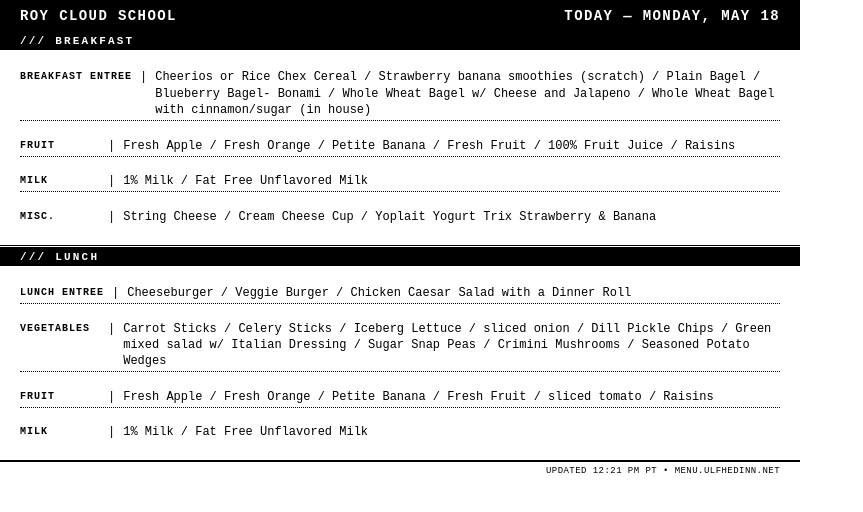
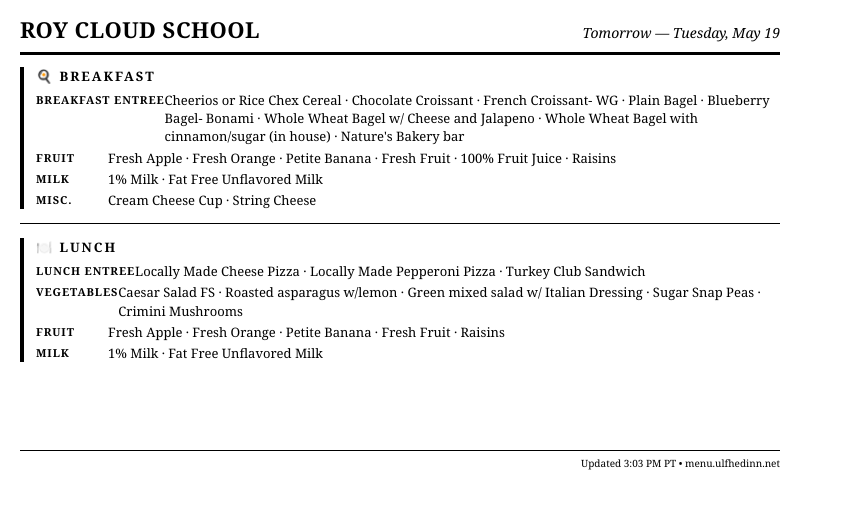
Before and after one commit to jarvis-jonsbot/trmnl-school-menu, a website: page docs/index.html in a window 1280 px wide. Shown: the whole page, without its empty margins (0-863 px from the left). Drawn offline with Linux system fonts and the light colour scheme.

Commit message:
Update menu for 2026-05-18

```diff
--- a/docs/index.html
+++ b/docs/index.html
@@ -3,88 +3,80 @@
 <head>
   <meta charset="UTF-8">
   <meta name="viewport" content="width=800">
-  <title>Roy Cloud Menu — Monday, May 18</title>
+  <title>Roy Cloud Menu — Tuesday, May 19</title>
   <style>
     * { margin: 0; padding: 0; box-sizing: border-box; }
     body {
       width: 800px; height: 480px;
       background: #fff; color: #000;
-      font-family: 'Courier New', Courier, monospace;
+      font-family: Georgia, serif;
       overflow: hidden;
       display: flex; flex-direction: column;
+      padding: 14px 20px 10px;
     }
-    .top-bar {
-      display: flex; justify-content: space-between; align-items: center;
-      background: #000; color: #fff;
-      padding: 8px 20px;
-      font-size: 14px; letter-spacing: 0.1em; text-transform: uppercase; font-weight: bold;
+    .header {
+      display: flex; justify-content: space-between; align-items: baseline;
+      border-bottom: 3px solid #000;
+      padding-bottom: 8px; margin-bottom: 12px;
     }
-    .content { flex: 1; display: flex; flex-direction: column; overflow: hidden; }
-    .meal-section { flex: 1; display: flex; flex-direction: column; }
-    .meal-section:first-child { border-bottom: 3px double #000; }
-    .meal-header {
-      background: #000; color: #fff;
-      font-size: 11px; font-weight: bold; letter-spacing: 0.2em; text-transform: uppercase;
-      padding: 3px 20px;
-    }
-    .cat-rows { flex: 1; display: flex; flex-direction: column; justify-content: space-evenly; padding: 3px 20px; }
-    .cat-row { display: flex; font-size: 12px; line-height: 1.35; border-bottom: 1px dotted #000; padding: 2px 0; }
-    .cat-row:last-child { border-bottom: none; }
-    .cat-name { min-width: 80px; font-weight: bold; text-transform: uppercase; font-size: 10px; letter-spacing: 0.1em; padding-top: 1px; flex-shrink: 0; }
-    .sep { margin: 0 8px; flex-shrink: 0; }
+    .school { font-size: 22px; font-weight: bold; letter-spacing: 0.02em; text-transform: uppercase; }
+    .date-label { font-size: 14px; font-style: italic; }
+    .meals { display: flex; flex-direction: column; gap: 10px; flex: 1; }
+    .meal-block { border-left: 4px solid #000; padding-left: 12px; }
+    .meal-title { font-size: 13px; font-weight: bold; letter-spacing: 0.15em; text-transform: uppercase; margin-bottom: 6px; }
+    .cat-rows { display: flex; flex-direction: column; gap: 3px; }
+    .cat-row { display: flex; font-size: 13px; line-height: 1.4; }
+    .cat-name { font-weight: bold; font-size: 11px; letter-spacing: 0.08em; text-transform: uppercase; min-width: 72px; padding-top: 1px; flex-shrink: 0; }
     .cat-items { flex: 1; }
-    footer { font-size: 9px; text-align: right; border-top: 2px solid #000; padding: 4px 20px; letter-spacing: 0.05em; text-transform: uppercase; }
-    .reminder-banner { background: #000; color: #fff; text-align: center; font-size: 11px; font-weight: bold; letter-spacing: 0.15em; text-transform: uppercase; padding: 4px 20px; }
+    .divider { border: none; border-top: 1px solid #000; margin: 4px 0; }
+    .no-menu { font-size: 13px; font-style: italic; }
+    footer { font-size: 10px; text-align: right; border-top: 1px solid #000; padding-top: 5px; margin-top: 6px; }
+    .reminder-banner { background: #000; color: #fff; text-align: center; font-size: 13px; font-weight: bold; letter-spacing: 0.05em; padding: 5px 12px; margin-bottom: 8px; }
   </style>
 </head>
 <body>
-  <div class="top-bar">
-    <span>Roy Cloud School</span>
-    <span>Today — Monday, May 18</span>
+  <div class="header">
+    <span class="school">Roy Cloud School</span>
+    <span class="date-label">Tomorrow — Tuesday, May 19</span>
   </div>
 
-  <div class="content">
-    <div class="meal-section">
-      <div class="meal-header">/// Breakfast</div>
-      <div class="cat-rows">
+  <div class="meals">
+    <div class="meal-block"><div class="meal-title">🍳 Breakfast</div><div class="cat-rows">
       <div class="cat-row">
-        <span class="cat-name">Breakfast Entree</span><span class="sep">|</span>
-        <span class="cat-items">Cheerios or Rice Chex Cereal / Strawberry banana smoothies (scratch) / Plain Bagel / Blueberry Bagel- Bonami / Whole Wheat Bagel w/ Cheese and Jalapeno / Whole Wheat Bagel with cinnamon/sugar (in house)</span>
+        <span class="cat-name">Breakfast Entree</span>
+        <span class="cat-items">Cheerios or Rice Chex Cereal · Chocolate Croissant · French Croissant- WG · Plain Bagel · Blueberry Bagel- Bonami · Whole Wheat Bagel w/ Cheese and Jalapeno · Whole Wheat Bagel with cinnamon/sugar (in house) · Nature's Bakery bar</span>
       </div>
       <div class="cat-row">
-        <span class="cat-name">Fruit</span><span class="sep">|</span>
-        <span class="cat-items">Fresh Apple / Fresh Orange / Petite Banana / Fresh Fruit / 100% Fruit Juice / Raisins</span>
+        <span class="cat-name">Fruit</span>
+        <span class="cat-items">Fresh Apple · Fresh Orange · Petite Banana · Fresh Fruit · 100% Fruit Juice · Raisins</span>
       </div>
       <div class="cat-row">
-        <span class="cat-name">Milk</span><span class="sep">|</span>
-        <span class="cat-items">1% Milk / Fat Free Unflavored Milk</span>
+        <span class="cat-name">Milk</span>
+        <span class="cat-items">1% Milk · Fat Free Unflavored Milk</span>
       </div>
       <div class="cat-row">
-        <span class="cat-name">Misc.</span><span class="sep">|</span>
-        <span class="cat-items">String Cheese / Cream Cheese Cup / Yoplait Yogurt Trix Strawberry & Banana</span>
-      </div></div>
-    </div>
-    <div class="meal-section">
-      <div class="meal-header">/// Lunch</div>
-      <div class="cat-rows">
+        <span class="cat-name">Misc.</span>
+        <span class="cat-items">Cream Cheese Cup · String Cheese</span>
+      </div></div></div>
+    <hr class="divider">
+    <div class="meal-block"><div class="meal-title">🍽️ Lunch</div><div class="cat-rows">
       <div class="cat-row">
-        <span class="cat-name">Lunch Entree</span><span class="sep">|</span>
-        <span class="cat-items">Cheeseburger / Veggie Burger / Chicken Caesar Salad with a Dinner Roll</span>
+        <span class="cat-name">Lunch Entree</span>
+        <span class="cat-items">Locally Made Cheese Pizza · Locally Made Pepperoni Pizza · Turkey Club Sandwich</span>
       </div>
       <div class="cat-row">
-        <span class="cat-name">Vegetables</span><span class="sep">|</span>
-        <span class="cat-items">Carrot Sticks / Celery Sticks / Iceberg Lettuce / sliced onion / Dill Pickle Chips / Green mixed salad w/ Italian Dressing / Sugar Snap Peas / Crimini Mushrooms / Seasoned Potato Wedges</span>
+        <span class="cat-name">Vegetables</span>
+        <span class="cat-items">Caesar Salad FS · Roasted asparagus w/lemon · Green mixed salad w/ Italian Dressing · Sugar Snap Peas · Crimini Mushrooms</span>
       </div>
       <div class="cat-row">
-        <span class="cat-name">Fruit</span><span class="sep">|</span>
-        <span class="cat-items">Fresh Apple / Fresh Orange / Petite Banana / Fresh Fruit / sliced tomato / Raisins</span>
+        <span class="cat-name">Fruit</span>
+        <span class="cat-items">Fresh Apple · Fresh Orange · Petite Banana · Fresh Fruit · Raisins</span>
       </div>
       <div class="cat-row">
-        <span class="cat-name">Milk</span><span class="sep">|</span>
-        <span class="cat-items">1% Milk / Fat Free Unflavored Milk</span>
-      </div></div>
-    </div>
+        <span class="cat-name">Milk</span>
+        <span class="cat-items">1% Milk · Fat Free Unflavored Milk</span>
+      </div></div></div>
   </div>
-  <footer>Updated 12:21 PM PT &bull; menu.ulfhedinn.net</footer>
+  <footer>Updated 3:03 PM PT &bull; menu.ulfhedinn.net</footer>
 </body>
 </html>
```
